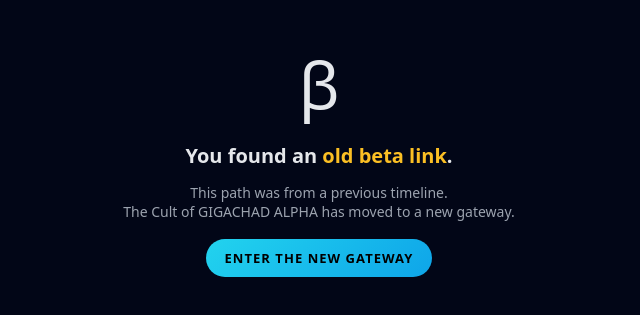
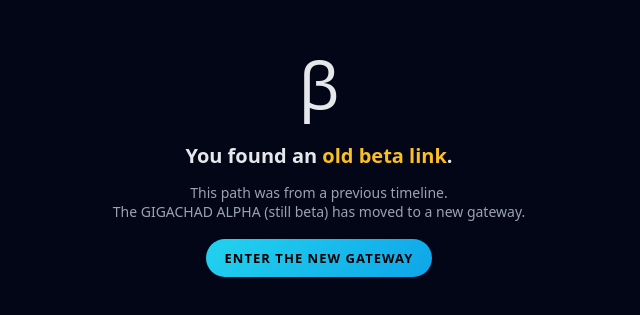
Before and after one commit to GCHBeta/gchbeta.github.io, a plain HTML site: page gca/index.html in a window 1280 px wide. Shown: the part 265-580 px from the top of the page, 321-961 px from the left. Drawn offline with Linux system fonts and the light colour scheme.

Commit message:
Update index.html

```diff
--- a/gca/index.html
+++ b/gca/index.html
@@ -11,7 +11,7 @@
     <h1 style="font-size:20px; margin-bottom:6px;">You found an <span style="color:#fbbf24;">old beta link</span>.</h1>
     <p style="font-size:14px; color:#9ca3af; margin-bottom:18px;">
       This path was from a previous timeline.<br>
-      The Cult of GIGACHAD ALPHA has moved to a new gateway.
+      The GIGACHAD ALPHA (still beta) has moved to a new gateway.
     </p>
     <a href="https://gchbeta.github.io/GCA/" style="display:inline-block; padding:10px 18px; border-radius:999px; background:linear-gradient(135deg,#22d3ee,#0ea5e9); color:#000; text-decoration:none; font-weight:600; font-size:13px; letter-spacing:0.08em; text-transform:uppercase;">
       Enter the new gateway
```
